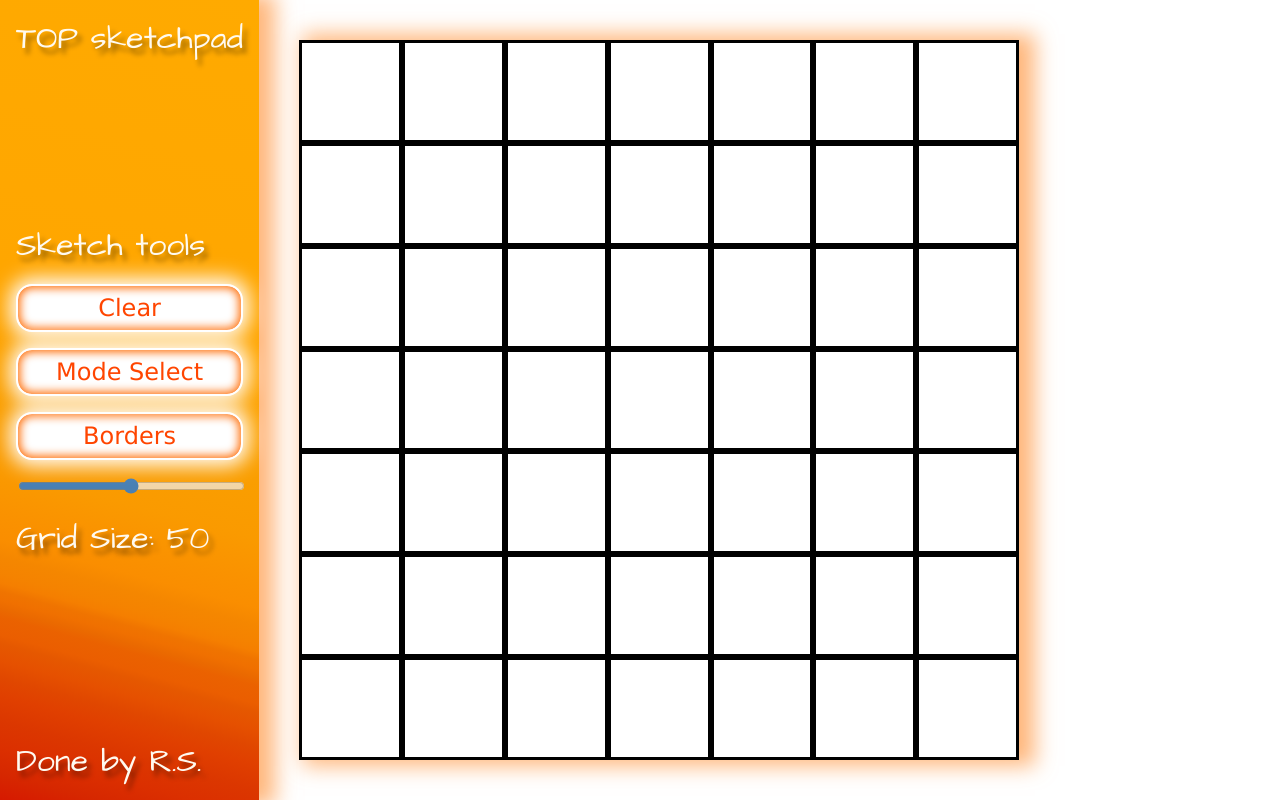
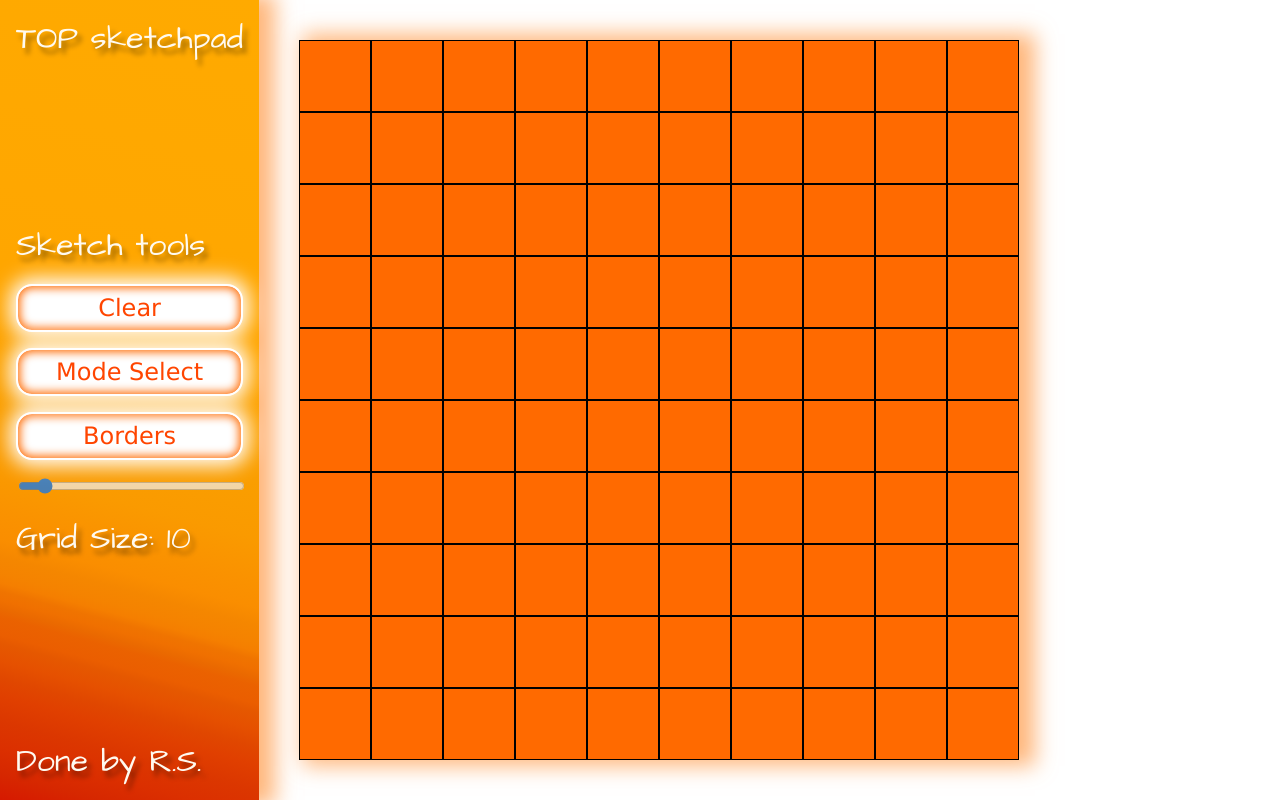
Before and after one commit to rshp/odin-sketchpad, a plain HTML site: page index.html in a window 1280 px wide. Drawn offline with Linux system fonts and the light colour scheme.

Commit message:
Add grid generation by input size

```diff
--- a/index.html
+++ b/index.html
@@ -28,7 +28,7 @@
 						type="range"
 						min="1"
 						max="100"
-						value="50"
+						value="10"
 						class="slider"
 						id="myRange"
 					/>
@@ -42,57 +42,7 @@
 			<footer><span class="nav-text">Done by R.S.</span></footer>
 		</nav>
 		<div class="main-area">
-			<div class="sketchpad-container">
-				<div class="grid-cell"></div>
-				<div class="grid-cell"></div>
-				<div class="grid-cell"></div>
-				<div class="grid-cell"></div>
-				<div class="grid-cell"></div>
-				<div class="grid-cell"></div>
-				<div class="grid-cell"></div>
-				<div class="grid-cell"></div>
-				<div class="grid-cell"></div>
-				<div class="grid-cell"></div>
-				<div class="grid-cell"></div>
-				<div class="grid-cell"></div>
-				<div class="grid-cell"></div>
-				<div class="grid-cell"></div>
-				<div class="grid-cell"></div>
-				<div class="grid-cell"></div>
-				<div class="grid-cell"></div>
-				<div class="grid-cell"></div>
-				<div class="grid-cell"></div>
-				<div class="grid-cell"></div>
-				<div class="grid-cell"></div>
-				<div class="grid-cell"></div>
-				<div class="grid-cell"></div>
-				<div class="grid-cell"></div>
-				<div class="grid-cell"></div>
-				<div class="grid-cell"></div>
-				<div class="grid-cell"></div>
-				<div class="grid-cell"></div>
-				<div class="grid-cell"></div>
-				<div class="grid-cell"></div>
-				<div class="grid-cell"></div>
-				<div class="grid-cell"></div>
-				<div class="grid-cell"></div>
-				<div class="grid-cell"></div>
-				<div class="grid-cell"></div>
-				<div class="grid-cell"></div>
-				<div class="grid-cell"></div>
-				<div class="grid-cell"></div>
-				<div class="grid-cell"></div>
-				<div class="grid-cell"></div>
-				<div class="grid-cell"></div>
-				<div class="grid-cell"></div>
-				<div class="grid-cell"></div>
-				<div class="grid-cell"></div>
-				<div class="grid-cell"></div>
-				<div class="grid-cell"></div>
-				<div class="grid-cell"></div>
-				<div class="grid-cell"></div>
-				<div class="grid-cell"></div>
-			</div>
+			<div class="sketchpad-container"></div>
 		</div>
 	</body>
 </html>
--- a/script.js
+++ b/script.js
@@ -1,7 +1,47 @@
+//Pseudocode
+//Read user grid size setting
+//  Get grid size from document
+//  On document change - clean and redraw grid
+//Create grid from user settings
+//
+//Create events for grid
+//
+//User events callback on grid setting change
+//  get size, style, border
+//
+//
+//
+//
+//
+//
+//
+//
 const slider = document.getElementById('myRange');
 const output = document.getElementById('demo');
+const gridContainer = document.getElementsByClassName('sketchpad-container')[0];
 output.innerHTML = slider.value;
 
+let gridSize = slider.value;
+
+generateGrid(gridSize);
+
 slider.oninput = function () {
+	while (gridContainer.firstChild) {
+		gridContainer.firstChild.remove();
+	}
 	output.innerHTML = this.value;
+	generateGrid(this.value);
 };
+
+function generateGrid(gridSize) {
+	const divList = Array.apply(null, Array((+gridSize) ** 2));
+	divList.forEach((element, index) => {
+		divList[index] = document.createElement('div');
+		divList[index].classList.add('grid-cell');
+	});
+	gridContainer.append(...divList);
+	gridContainer.setAttribute(
+		'style',
+		`grid-template-columns: repeat(${gridSize}, 1fr)`
+	);
+}
--- a/stlyle.css
+++ b/stlyle.css
@@ -168,12 +168,14 @@ footer {
 .sketchpad-container {
 	flex: 0 1 90vh;
 	display: grid;
-	grid-template-columns: repeat(7, 1fr);
-	grid-template-rows: repeat(7, 1fr);
+	/* grid-template-columns: repeat(50, 1fr); */
 	aspect-ratio: 1/1;
 	max-height: 90vh;
 }
 
 .grid-cell {
+	background-color: #ff6a00;
+	border-width: 0.1px;
 	border-style: solid;
+	box-sizing: bord;
 }
```
